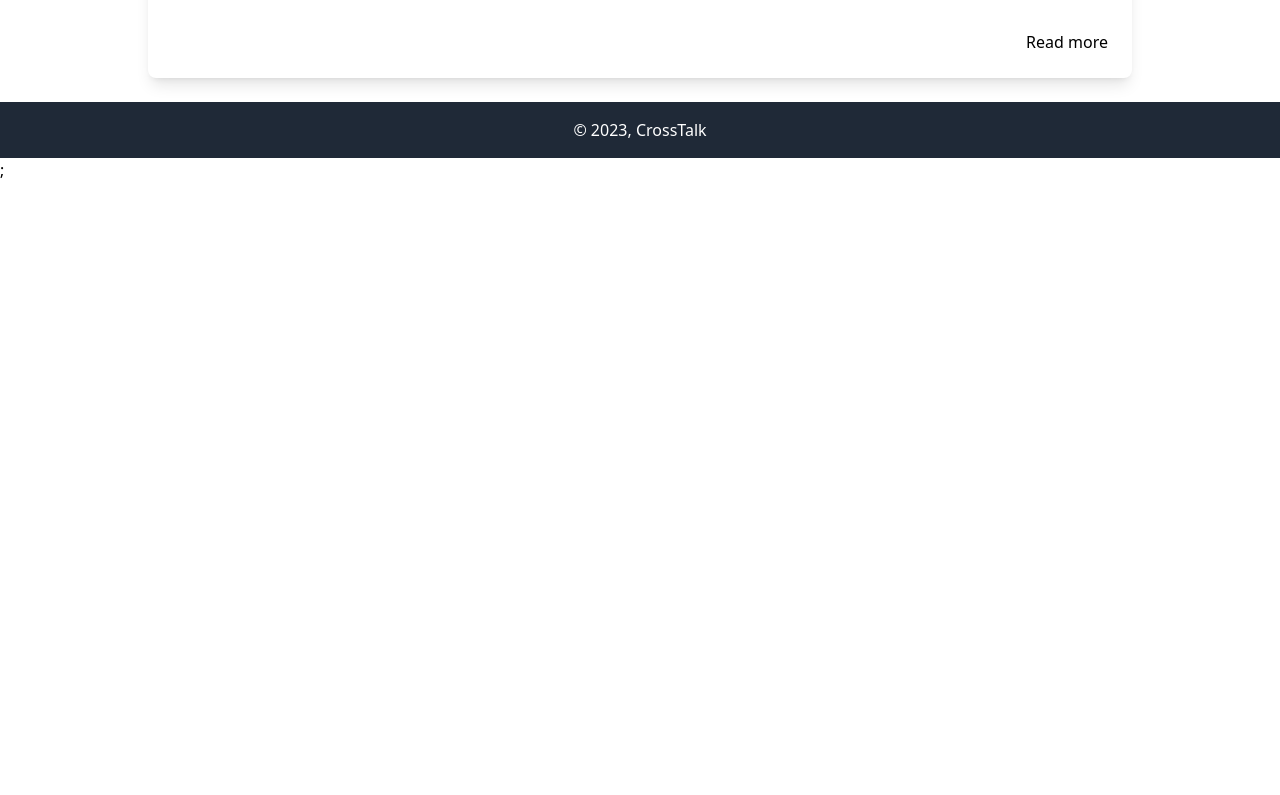
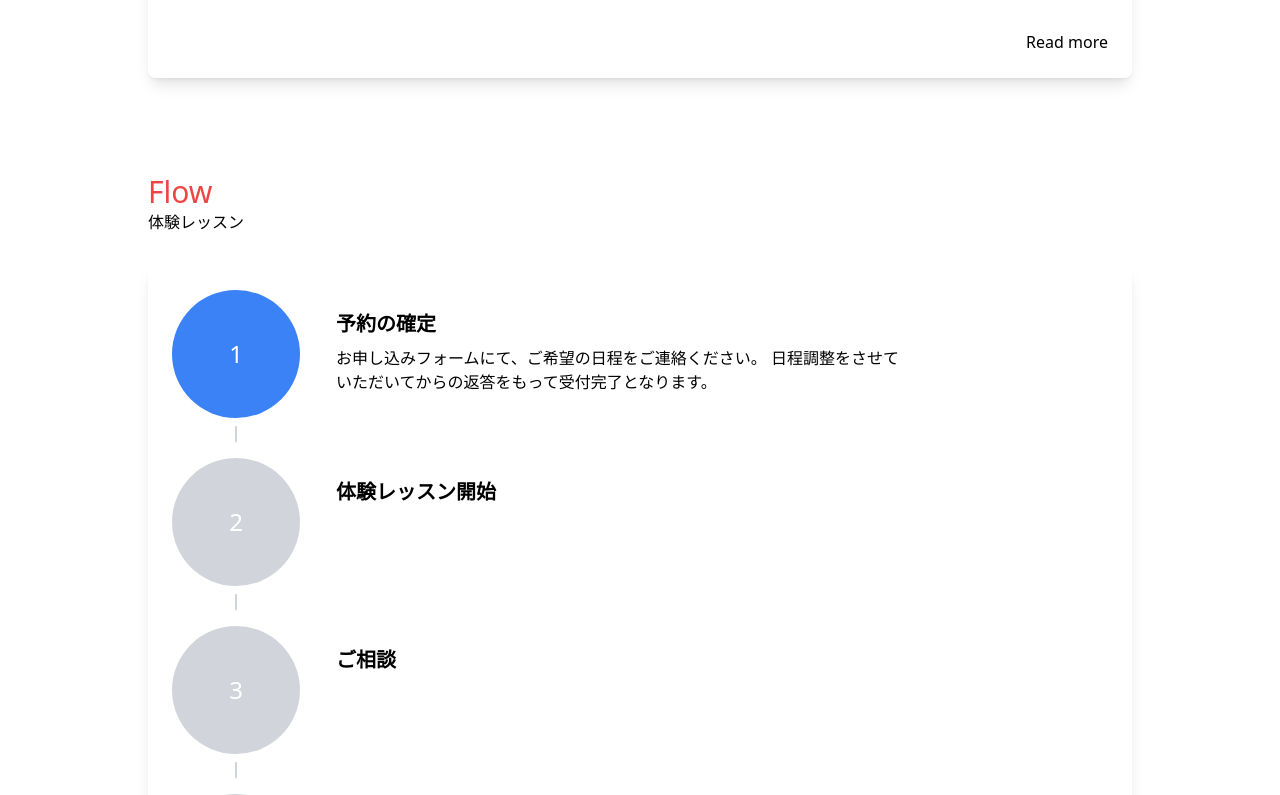
Before and after one commit to nyon3/CrossTalk-English, a Next.js app: page /eikaiwa-school in a window 1280 px wide. Shown: the part 3860-4655 px from the top of the page. Before the commit the page ends 4042 px from the top, so only its background shows below. Built offline with nearby package versions, Linux system fonts and the light colour scheme; no server answers.

Commit message:
Adding trial flow component on HP

```diff
--- a/components/TrialFlow/index.js
+++ b/components/TrialFlow/index.js
@@ -1,6 +1,5 @@
 // /layout/TrialFlow/index.js
 import { useState } from "react";
-import SectionHeader from "@/components/SectionHeader";
 import Button from "@/components/Button";
 
 const steps = [
@@ -38,11 +37,7 @@ const TrialFlow = () => {
   };
 
   return (
-    <div className="bg-white rounded-lg shadow-lg p-6 w-96">
-      <SectionHeader
-        mainHeader={"体験レッスンで自分に合うかチェック！"}
-        subHeader={"Join us"}
-      />
+    <div className="bg-white rounded-lg shadow-lg p-6 w-full">
       {/* TODO Create timeline UI for steps */}
       <div className="flex flex-col space-y-4">
   {steps.map((step, index) => (
@@ -54,7 +49,7 @@ const TrialFlow = () => {
       <div className="flex flex-col items-center">
 
         <div
-          className={`w-8 h-8 ${
+          className={`text-2xl w-16 h-16 md:w-32 md:h-32 ${
             activeStep === index ? "bg-blue-500" : "bg-gray-300"
           } rounded-full flex items-center justify-center text-white`}
         >
@@ -62,16 +57,16 @@ const TrialFlow = () => {
         </div>
         {index < steps.length - 1 && <div className="border-l-2 h-4 mt-2 flex-grow border-gray-300"></div>}
       </div>
-      <div className="flex flex-col space-y-2 overflow-hidden">
+      <div className="flex flex-col space-y-2 md:pl-5 md:pt-5 overflow-hidden">
         <div className="flex justify-between items-center">
-        <h4 className="text-xl font-medium">{step.subtitle}</h4>
+        <h4 className="text-xl font-semibold">{step.subtitle}</h4>
 
         </div>
 
         {/* {activeStep === index && (
           <p className="text-sm max-w-xl">{step.description}</p>
         )} */}
-        <p className={`text-sm max-w-xl transition-transform transform ${
+        <p className={`text-base max-w-xl transition-transform transform ${
   activeStep === index ? 'ease-in-out duration-300 transform' : 'translate-y-10 opacity-0'
 }`}>{step.description}</p>
 
--- a/pages/eikaiwa-school/index.js
+++ b/pages/eikaiwa-school/index.js
@@ -14,6 +14,7 @@ import InfoCard from "@/components/Card/IconicInfoBox";
 import ReviewCard from "@/components/Card/ReviewCard/ReviewCard";
 import LessonCourseCard from "@/components/Card/LessonCourseCard";
 import Carousel from "@/components/Card/Carousel";
+import TrialFlow from "@/components/TrialFlow";
 
 export async function getStaticProps() {
   const allPostsData = getSortedPostsData();
@@ -107,6 +108,11 @@ export default function Home({
         </div>
         <NewsSection allPostsData={allPostsData} />
       </div>
+      <div className="">
+        <h3 className="mt-10 text-3xl text-red-500">Flow</h3>
+      <p>体験レッスン</p>
+      </div>
+      <TrialFlow />
       {/* <Card type="base" data="tutors" showButton={false} /> */}
     </Layout>
   );
```
